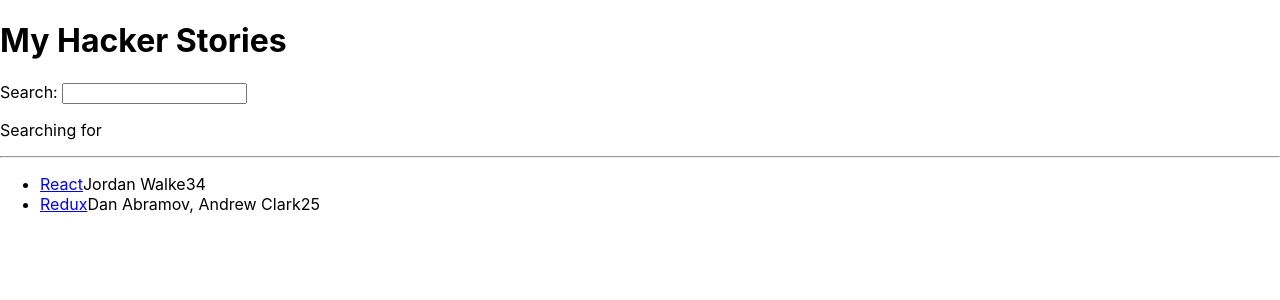
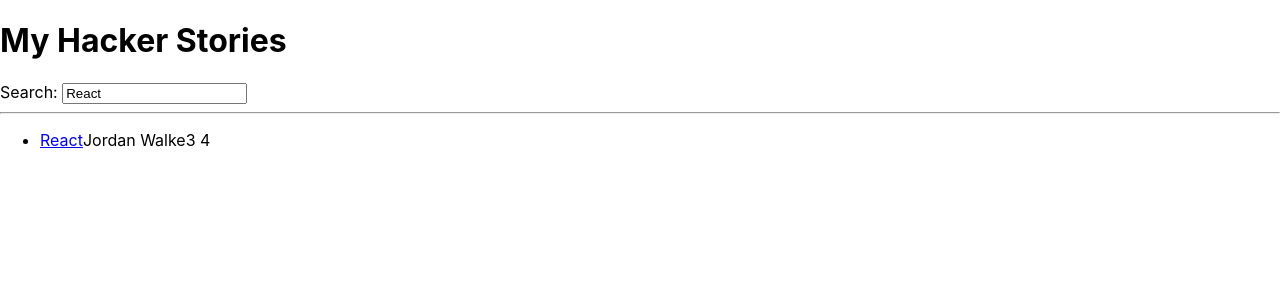
Before and after one commit to ThorondorManwe/hacker-stories, a React (Create React App) app: page / in a window 1280 px wide. Shown: the top 300 px of the page. Built offline with nearby package versions, Linux system fonts and the light colour scheme.

Commit message:
Using local storage in useEffect to store the value from the searcbox.

```diff
--- a/src/App.js
+++ b/src/App.js
@@ -2,55 +2,41 @@
 
 
 
-const List = (props) => {
-  console.log('List renders');
-  return(
+const List = ({ list }) => (
     <ul>
-        {props.list.map((item) => (
+        {list.map((item) => (
           <Item key={item.objectID} item={item} />
         ))}
       </ul>
-  )
-}
+);
 
-const Item = (props) => (
+const Item = ({ item }) => (
   <li>
     <span>
-      <a href={props.item.url}>{props.item.title}</a>
+      <a href={item.url}>{item.title}</a>
     </span>
-    <span>{props.item.author}</span>
-    <span>{props.item.num_comments}</span>
-    <span>{props.item.points}</span>
+    <span>{item.author}</span>
+    <span>{item.num_comments}</span>
+    <span> {item.points}</span>
   </li>
 );
 
-const Search = (props) => {
-  // perform a task in between
-  const [searchTerm, setSearchTerm] = React.useState('');
-
-  const handleChange = (event) => {
-    // synthetic event
-    console.log(event);
-    // value of target (here: element)
-    //console.log(event.target.value);
-    setSearchTerm(event.target.value);
-    props.onSearch(event);
-  };
-
-  return (
+const Search = ({ search, onSearch }) => (
     <div>
       <label htmlFor="search">Search: </label>
-      <input id="search" type="text" onChange={handleChange} />
-
-      <p>
-        Searching for <strong>{searchTerm}</strong>
-      </p>
+      <input
+        id="search"
+        type="text"
+        value={search}
+        onChange={onSearch}
+      />
     </div>
-  )
-}
+);
 
 const App = () => {
-  console.log('App renders');
+  const [searchTerm, setSearchTerm] = React.useState(
+    localStorage.getItem('search') || 'React'
+  );
 
   const stories = [
     {
@@ -71,21 +57,27 @@
     },
   ];
 
+  React.useEffect(() => {
+    localStorage.setItem('search', searchTerm);
+  }, [searchTerm]);
+
   const handleSearch = (event) => {
-    // D
-    console.log(event.target.value);
+    setSearchTerm(event.target.value);
   };
 
+  const searchedStories = stories.filter((story) =>
+    story.title.toLowerCase().includes(searchTerm.toLowerCase())
+  );
 
   return (
     <div>
       <h1>My Hacker Stories</h1>
 
-      <Search onSearch={handleSearch} />
+      <Search search={searchTerm} onSearch={handleSearch} />
 
       <hr />
 
-      <List list={stories}/>
+      <List list={searchedStories}/>
 
     </div>
   );
```
